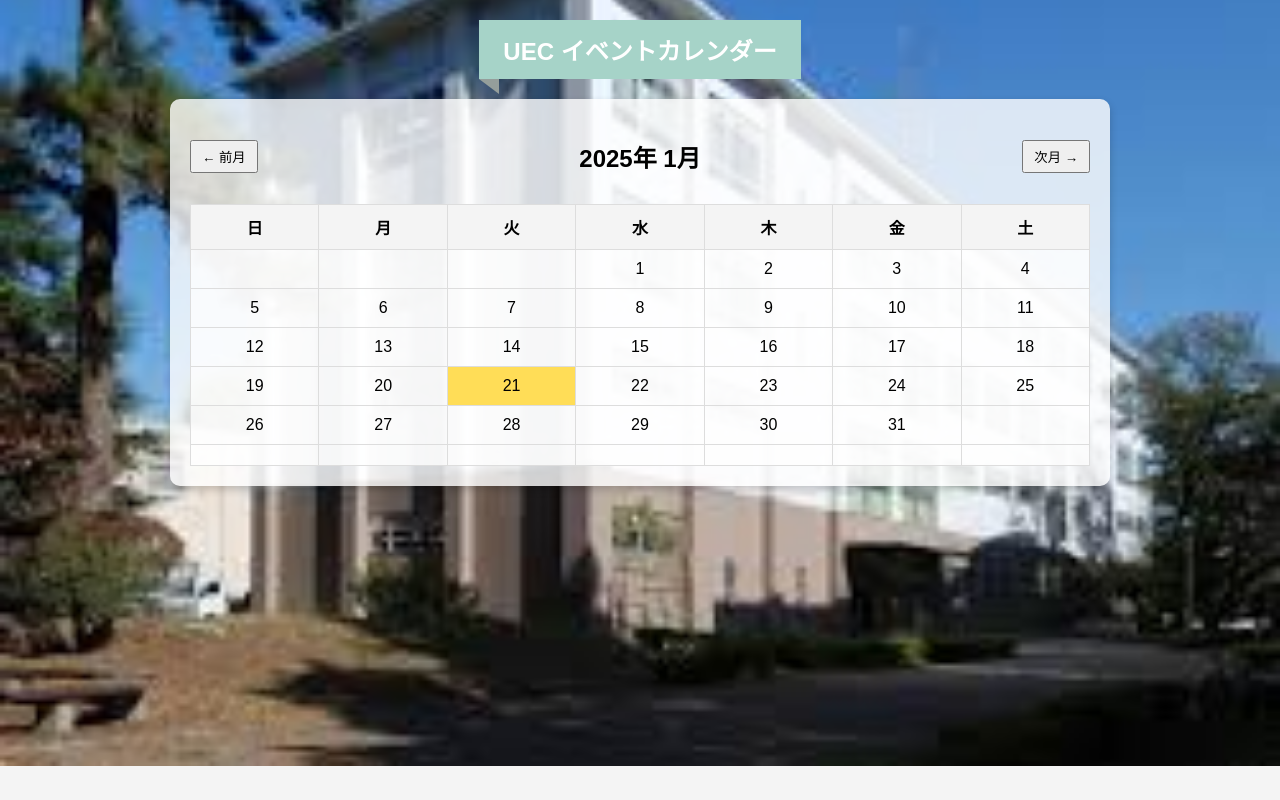
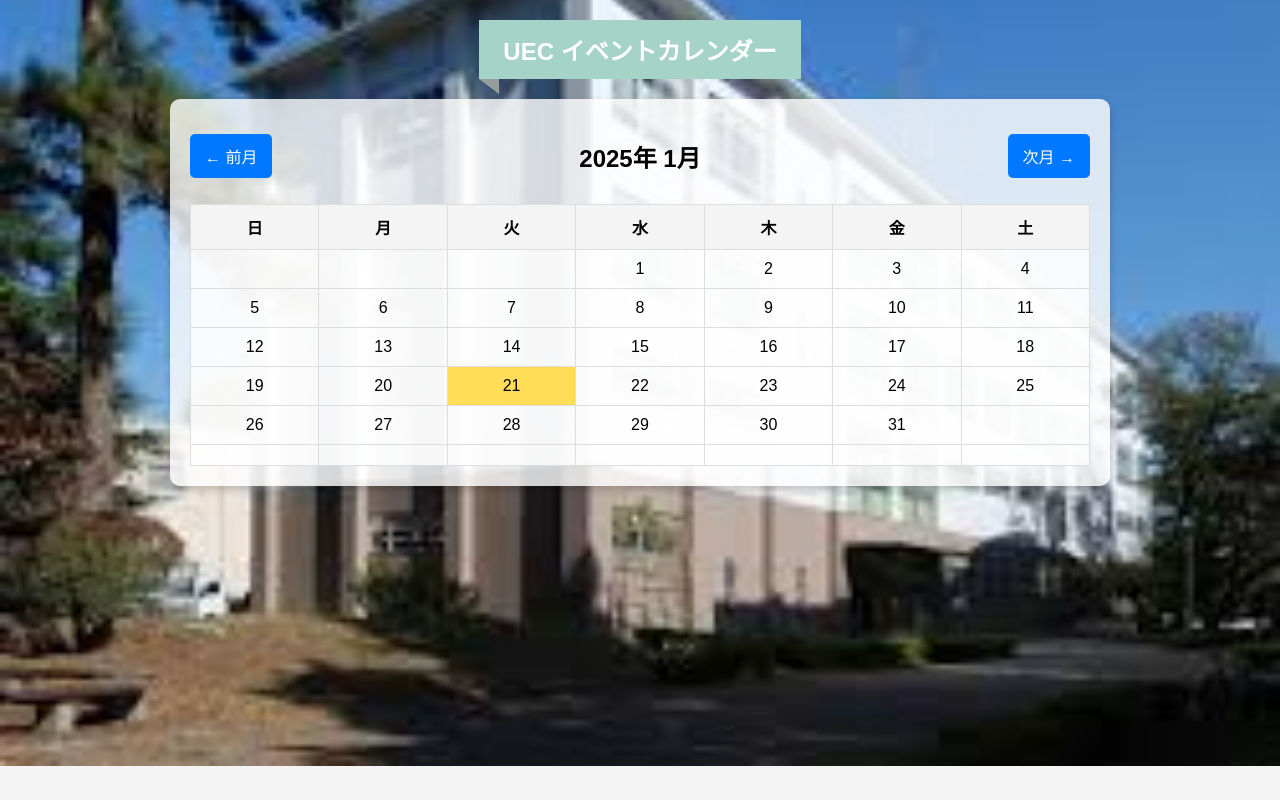
Before and after one commit to Togo-Iwasaki/media-theory, a website: page uec_museum/public/index.html in a window 1280 px wide. Drawn offline with Linux system fonts and the light colour scheme.

Commit message:
デザイン修正

```diff
--- a/uec_museum/public/index.html
+++ b/uec_museum/public/index.html
@@ -33,8 +33,14 @@
             margin-bottom: 10px;
         }
         .calendar-header button {
-            padding: 5px 10px;
+            padding: 10px 15px;
+            font-size: 1em;
+            border: none;
+            border-radius: 5px;
+            background-color: #0078ff;
+            color: #fff;
             cursor: pointer;
+            transition: background-color 0.3s ease;
         }
         table {
             border-collapse: collapse;
@@ -47,6 +53,10 @@
         }
         th {
             background-color: #f4f4f4;
+        }
+        td:hover {
+            background-color: #f0f8ff; /* ホバー時に少し明るく */
+            cursor: pointer;
         }
         .today {
             background-color: #ffdd57;
@@ -73,7 +83,9 @@
     </style>
 </head>
 <body>
-    <h1 class="calendar-title">UEC イベントカレンダー</h1>
+    <div>
+        <h1 class="calendar-title">UEC イベントカレンダー</h1>
+    <div>
     <div id="calendar" class="calendar"></div>
     <script src="calendar.js"></script>
 </body>
```
